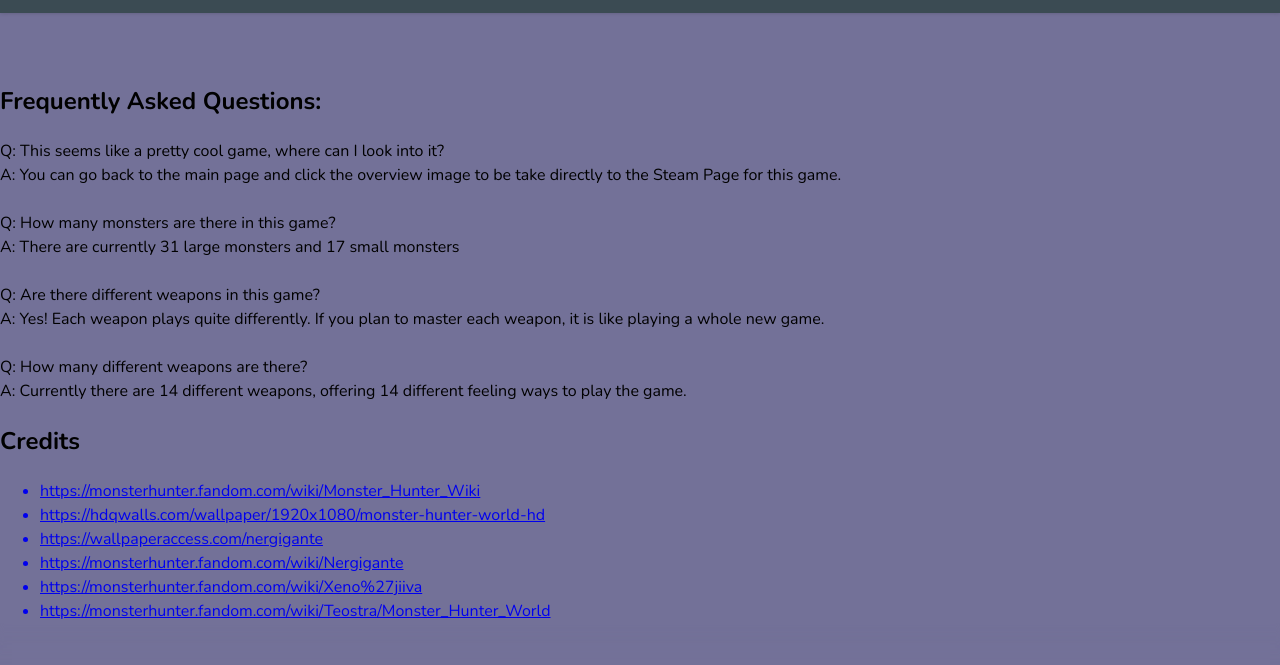
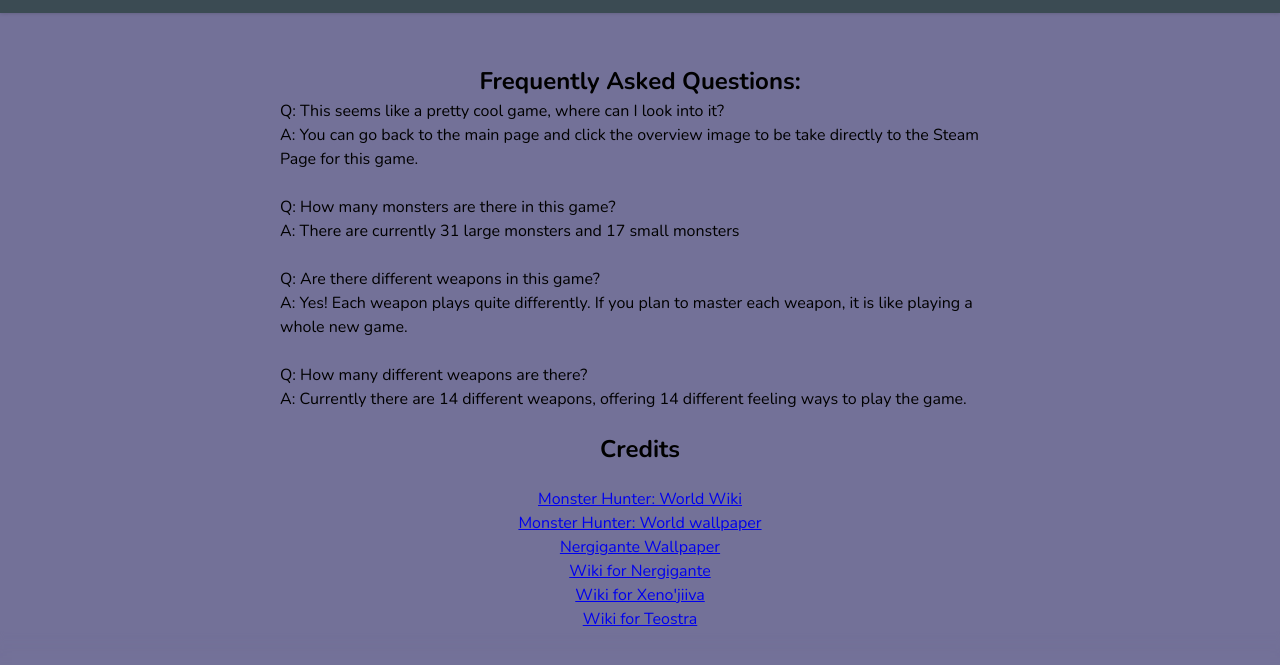
Before and after one commit to LoganQualk/project-two, a plain HTML site: page src/faq/index.html in a window 1280 px wide. Shown: the part 43-708 px from the top of the page. Drawn offline with nearby package versions, Linux system fonts and the light colour scheme.

Commit message:
final touches

```diff
--- a/src/css/main.css
+++ b/src/css/main.css
@@ -106,6 +106,20 @@
     text-decoration: none;
     font-weight: bold;
 }
+
+.navbar a {
+    position: relative;
+  }
+
+.navbar a.active::after {
+    content: "";
+    position: absolute;
+    bottom: 1rem;
+    display: block;
+    width: 100%;
+    height: 0.25rem;
+    background: black;
+  }
 
 .max-char-75 {
     max-width: 75ch;
--- a/src/faq/index.html
+++ b/src/faq/index.html
@@ -25,8 +25,8 @@
       </nav>
     <main>
       <section>
-        <h1>Frequently Asked Questions:</h1>
-        <ul class="no-bullets">
+        <h1 class="max-width-45 text-center">Frequently Asked Questions:</h1>
+        <ul class="no-bullets max-width-45">
           <li>Q: This seems like a pretty cool game, where can I look into it?</li>
           <li>A: You can go back to the main page and click the overview image to be take directly to the Steam Page for this game.</li>
           <br>
@@ -41,14 +41,14 @@
         </ul>
       </section>
       <section>
-        <h1>Credits</h1>
-        <ul>
-          <a href="https://monsterhunter.fandom.com/wiki/Monster_Hunter_Wiki" target="_blank"><li>https://monsterhunter.fandom.com/wiki/Monster_Hunter_Wiki</li></a>
-          <a href="https://hdqwalls.com/wallpaper/1920x1080/monster-hunter-world-hd" target="_blank"><li>https://hdqwalls.com/wallpaper/1920x1080/monster-hunter-world-hd</li></a>
-          <a href="https://wallpaperaccess.com/nergigante" target="_blank"><li>https://wallpaperaccess.com/nergigante</li></a>
-          <a href="https://monsterhunter.fandom.com/wiki/Nergigante" target="_blank"><li>https://monsterhunter.fandom.com/wiki/Nergigante</li></a>
-          <a href="https://monsterhunter.fandom.com/wiki/Xeno%27jiiva" target="_blank"><li>https://monsterhunter.fandom.com/wiki/Xeno%27jiiva</li></a>
-          <a href="https://monsterhunter.fandom.com/wiki/Teostra/Monster_Hunter_World" target="_blank"><li>https://monsterhunter.fandom.com/wiki/Teostra/Monster_Hunter_World</li></a>
+        <h1 class="text-center">Credits</h1>
+        <ul class="text-center no-bullets">
+          <a href="https://monsterhunter.fandom.com/wiki/Monster_Hunter_Wiki" target="_blank"><li>Monster Hunter: World Wiki</li></a>
+          <a href="https://hdqwalls.com/wallpaper/1920x1080/monster-hunter-world-hd" target="_blank"><li>Monster Hunter: World wallpaper</li></a>
+          <a href="https://wallpaperaccess.com/nergigante" target="_blank"><li>Nergigante Wallpaper</li></a>
+          <a href="https://monsterhunter.fandom.com/wiki/Nergigante" target="_blank"><li>Wiki for Nergigante</li></a>
+          <a href="https://monsterhunter.fandom.com/wiki/Xeno%27jiiva" target="_blank"><li>Wiki for Xeno'jiiva</li></a>
+          <a href="https://monsterhunter.fandom.com/wiki/Teostra/Monster_Hunter_World" target="_blank"><li>Wiki for Teostra</li></a>
         </ul>
       </section>
     </main>
```
Also changed, not shown: src/nergigante/index.html (+3 -1 lines), src/teostra/index.html (+3 -2 lines), src/xeno/index.html (+3 -1 lines).
